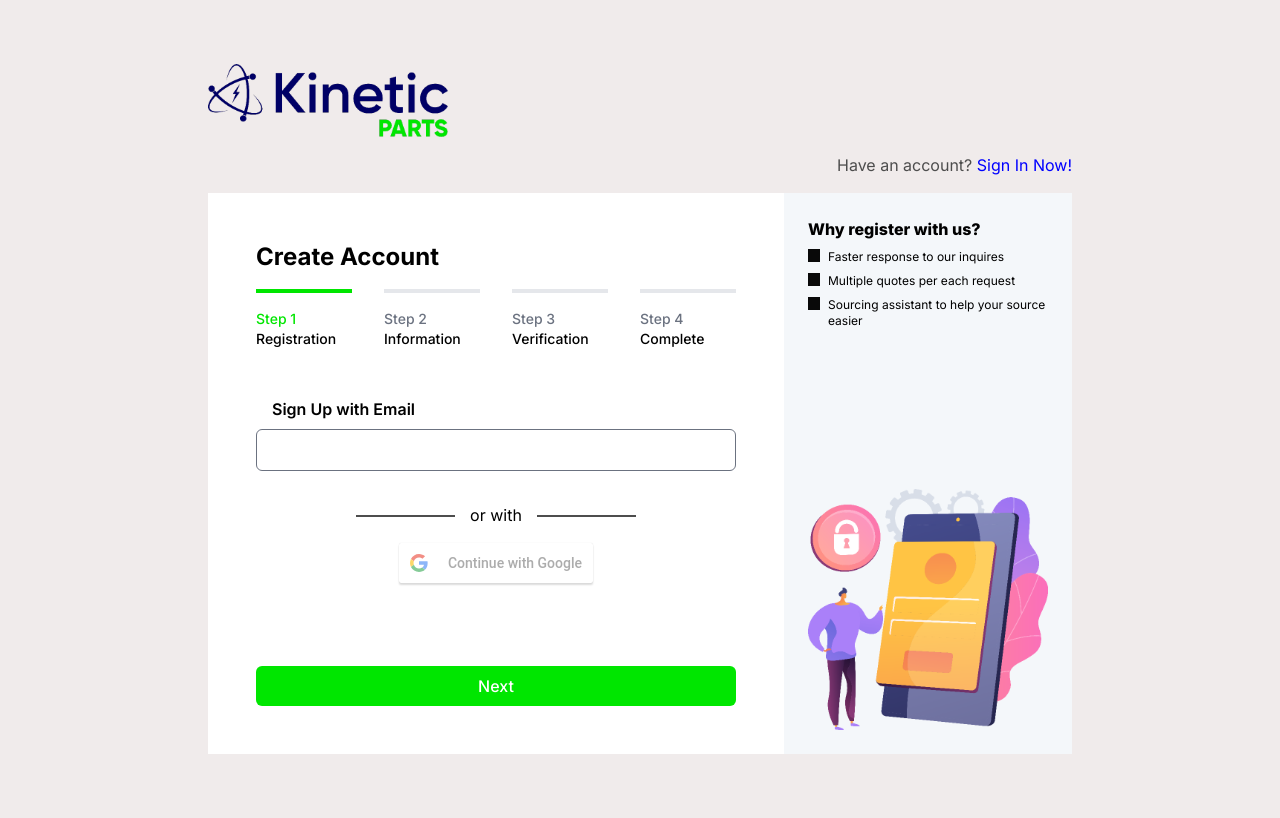
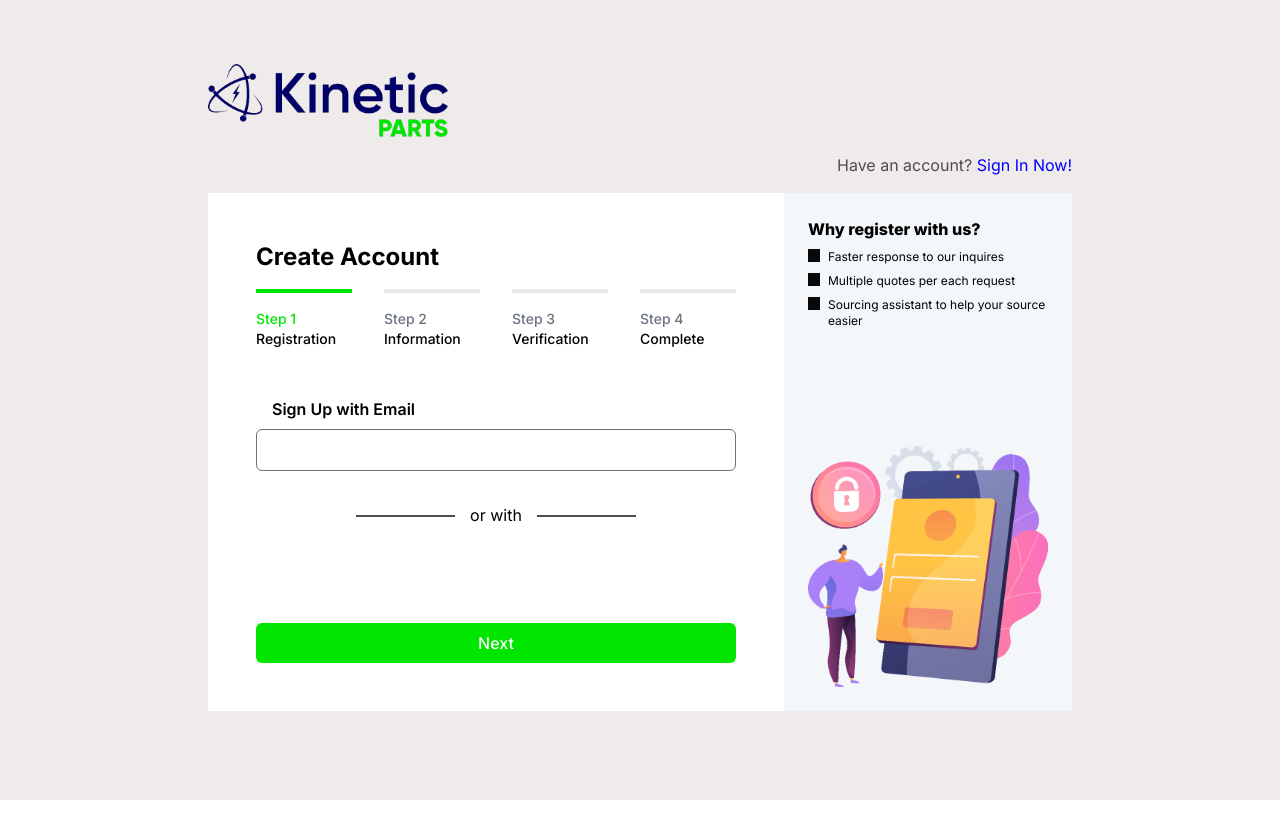
Before and after one commit to dolapoj/parts-demo, a Next.js app: page /signup in a window 1280 px wide. Built offline with nearby package versions, Linux system fonts and the light colour scheme.

Commit message:
fix issues

```diff
--- a/app/components/SocialIcons.tsx
+++ b/app/components/SocialIcons.tsx
@@ -4,8 +4,6 @@ import Image from "next/image";
 import FacebookIcon from "../../images/facebook.png";
 import GoogleIcon from "../../images/google.png";
 import LinkedIn from "../../images/linkedin.png";
-
-import { GoogleLogin } from "react-google-login";
 import axios from "axios";
 
 const SocialIcons = () => {
@@ -45,27 +43,27 @@ const SocialIcons = () => {
       </div>
       {/* End of icon */}
       <div>
-        <GoogleLogin
+        {/* <GoogleLogin
           clientId="806292803476-urs300nfiqdfc0gekdnf3mrrpml5ehg9.apps.googleusercontent.com"
           onSuccess={responseGoogle}
           buttonText="Continue with Google"
           onFailure={onFailure}
           cookiePolicy={"single_host_origin"}
-          // render={(renderProps) => (
-          //   // <button
-          //   //   onClick={renderProps.onClick}
-          //   //   disabled={renderProps.disabled}
-          //   //   className="google-login-button"
-          //   // >
-          //   //   {/* <Image
-          //   //     src={GoogleIcon}
-          //   //     alt="Google"
-          //   //     quality={100}
-          //   //     className="w-8"
-          //   //   /> */}
-          //   // </button>
-          // )}
-        />
+          render={(renderProps) => (
+            <button
+              onClick={renderProps.onClick}
+              disabled={renderProps.disabled}
+              className="google-login-button"
+            >
+              <Image
+                src={GoogleIcon}
+                alt="Google"
+                quality={100}
+                className="w-8"
+              />
+            </button>
+          )}
+        /> */}
         {/* <Image src={GoogleIcon} alt="Google" quality={100} className="w-8" /> */}
       </div>
 
```
